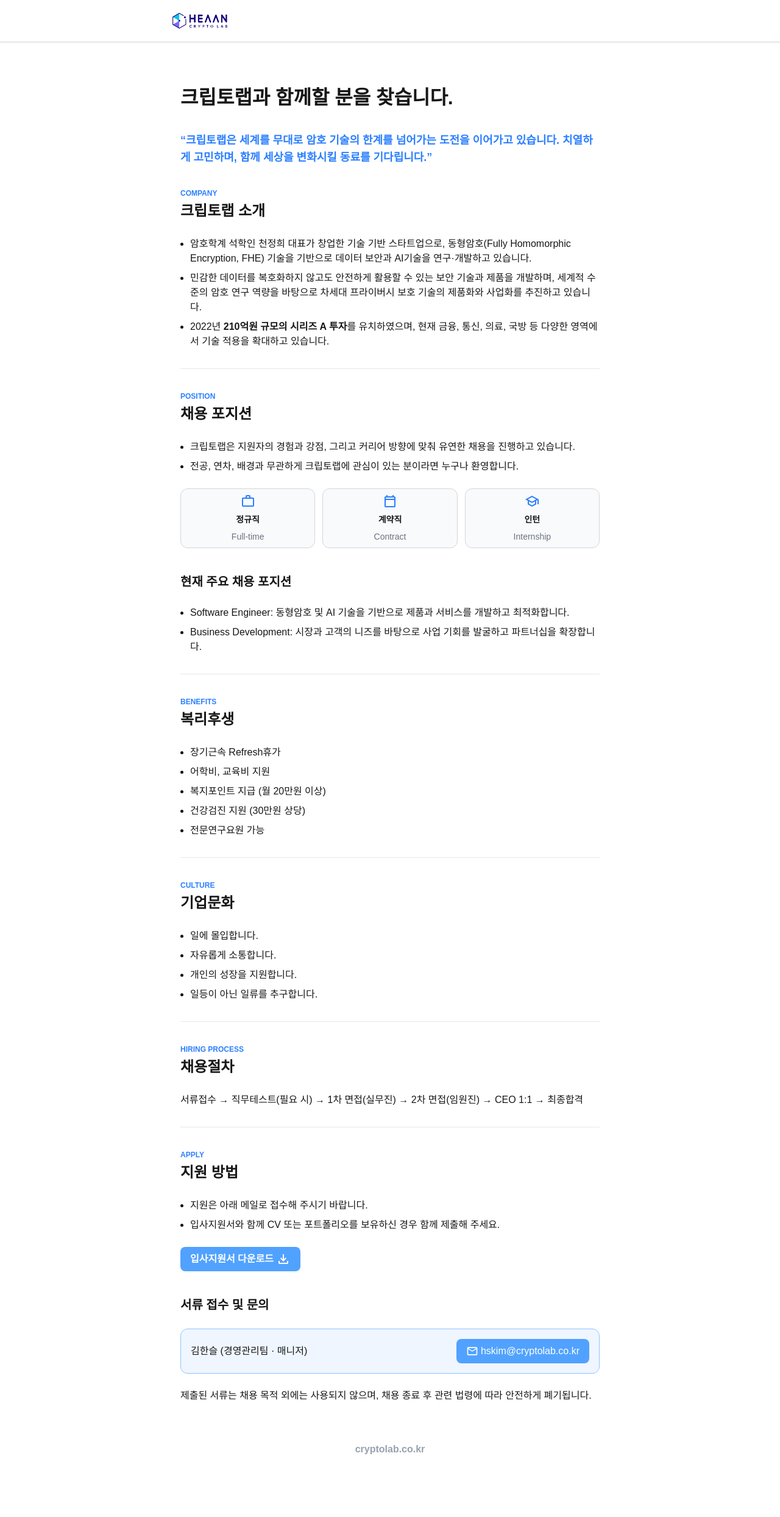
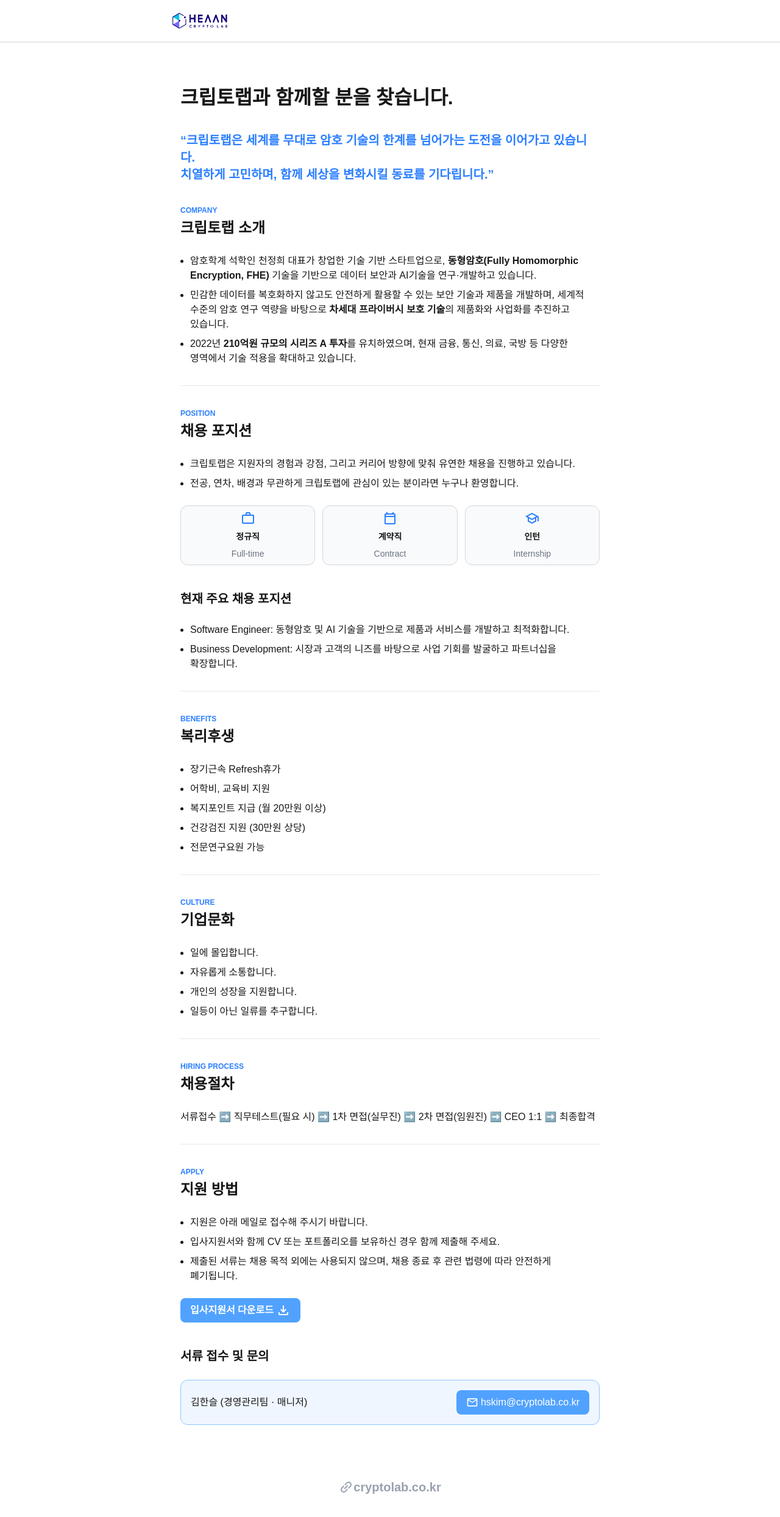
Before and after one commit to geuna0204/cryptolab-recruit, a Next.js app: page / in a window 1280 px wide. Shown: the top 2488 px of the page at 61% size. Before the commit the page ends 2453 px from the top, so only its background shows below. Built offline with nearby package versions, Linux system fonts and the light colour scheme.

Commit message:
fix: text

```diff
--- a/app/MainPage.tsx
+++ b/app/MainPage.tsx
@@ -49,9 +49,10 @@
   return (
     <div className="px-4 max-w-180 w-full py-16 flex flex-col gap-8">
       <h1>크립토랩과 함께할 분을 찾습니다.</h1>
-      <p className="text-blue-500 font-bold text-lg">
+      <p className="text-blue-500 font-bold text-xl">
         “크립토랩은 세계를 무대로 암호 기술의 한계를 넘어가는 도전을 이어가고
-        있습니다. 치열하게 고민하며, 함께 세상을 변화시킬 동료를 기다립니다.”
+        있습니다. <br /> 치열하게 고민하며, 함께 세상을 변화시킬 동료를
+        기다립니다.”
       </p>
       <div className={`${styles.contentLayout}`}>
         <div>
@@ -61,13 +62,14 @@
         <ul className={`${styles.listLayout}`}>
           <li>
             암호학계 석학인 천정희 대표가 창업한 기술 기반 스타트업으로,
-            동형암호(Fully Homomorphic Encryption, FHE) 기술을 기반으로 데이터
-            보안과 AI기술을 연구·개발하고 있습니다.
+            <b> 동형암호(Fully Homomorphic Encryption, FHE)</b> 기술을 기반으로
+            데이터 보안과 AI기술을 연구·개발하고 있습니다.
           </li>
           <li>
             민감한 데이터를 복호화하지 않고도 안전하게 활용할 수 있는 보안
             기술과 제품을 개발하며, 세계적 수준의 암호 연구 역량을 바탕으로
-            차세대 프라이버시 보호 기술의 제품화와 사업화를 추진하고 있습니다.
+            <b> 차세대 프라이버시 보호 기술</b>의 제품화와 사업화를 추진하고
+            있습니다.
           </li>
           <li>
             2022년 <b>210억원 규모의 시리즈 A 투자</b>를 유치하였으며, 현재
@@ -161,8 +163,8 @@
           <h2>채용절차</h2>
         </div>
         <span>
-          서류접수 → 직무테스트(필요 시) → 1차 면접(실무진) → 2차 면접(임원진) →
-          CEO 1:1 → 최종합격
+          서류접수 ➡️ 직무테스트(필요 시) ➡️ 1차 면접(실무진) ➡️ 2차
+          면접(임원진) ➡️ CEO 1:1 ➡️ 최종합격
         </span>
       </div>
 
@@ -178,6 +180,10 @@
           <li>
             입사지원서와 함께 CV 또는 포트폴리오를 보유하신 경우 함께 제출해
             주세요.
+          </li>
+          <li>
+            제출된 서류는 채용 목적 외에는 사용되지 않으며, 채용 종료 후 관련
+            법령에 따라 안전하게 폐기됩니다.
           </li>
         </ul>
         <a
@@ -201,16 +207,13 @@
               </span>
             </a>
           </div>
-          <span className="">
-            제출된 서류는 채용 목적 외에는 사용되지 않으며, 채용 종료 후 관련
-            법령에 따라 안전하게 폐기됩니다.
-          </span>
         </div>
         <a
-          className="flex items-center text-gray-400 self-center pt-10"
+          className="flex items-center text-gray-400 text-xl self-center pt-16"
           href={CRYPTOLAB_URL}
           target="_blank"
           rel="noopener noreferrer">
+          <IconLink className="w-6 h-6 fill-gray-400" />
           <span className="font-bold">{`cryptolab.co.kr`}</span>
         </a>
       </div>
--- a/app/globals.css
+++ b/app/globals.css
@@ -41,3 +41,7 @@
   font-size: 20px;
   font-weight: 700;
 }
+
+li {
+  word-break: keep-all;
+}
```
